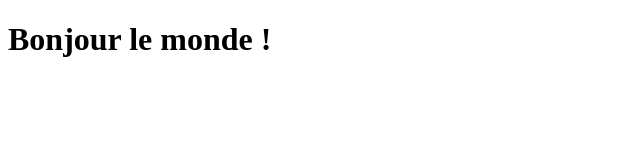
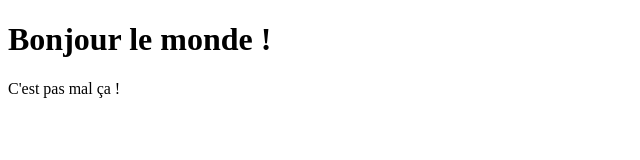
Before and after one commit to mclavelin/cours-gameweb01, a plain HTML site: page index.html in a window 1280 px wide. Shown: the whole page, without its empty margins (0-640 px from the left). Drawn offline with Linux system fonts and the light colour scheme.

Commit message:
Second commit

```diff
--- a/index.html
+++ b/index.html
@@ -8,5 +8,6 @@
 </head>
 <body>
     <h1>Bonjour le monde !</h1>
+    <p>C'est pas mal ça !</p>
 </body>
 </html>
```
